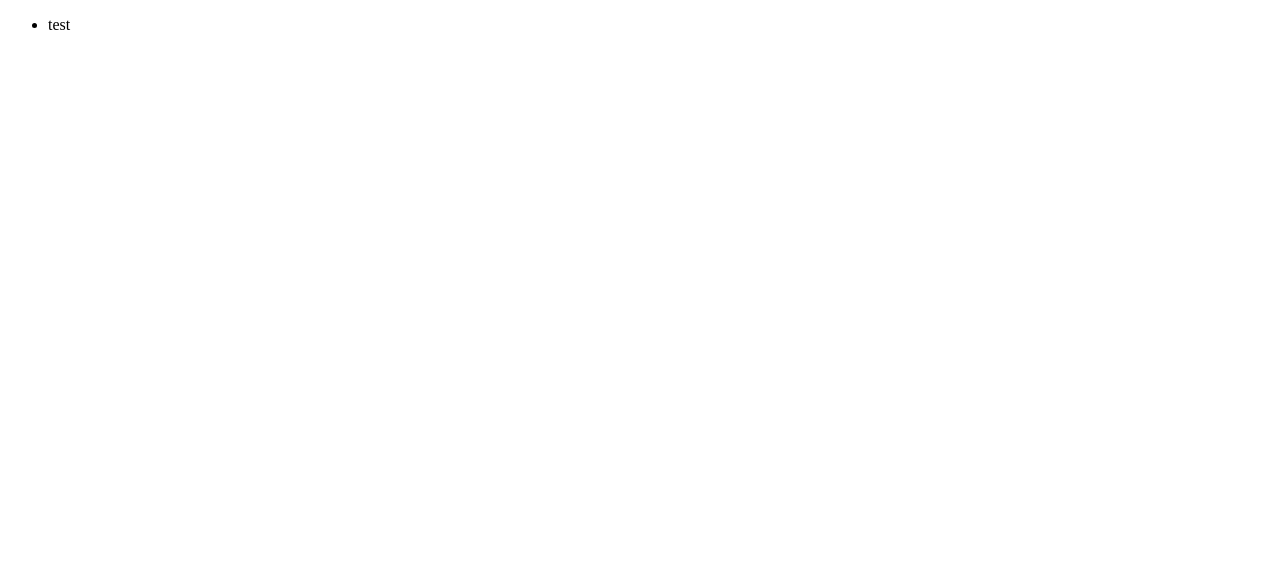
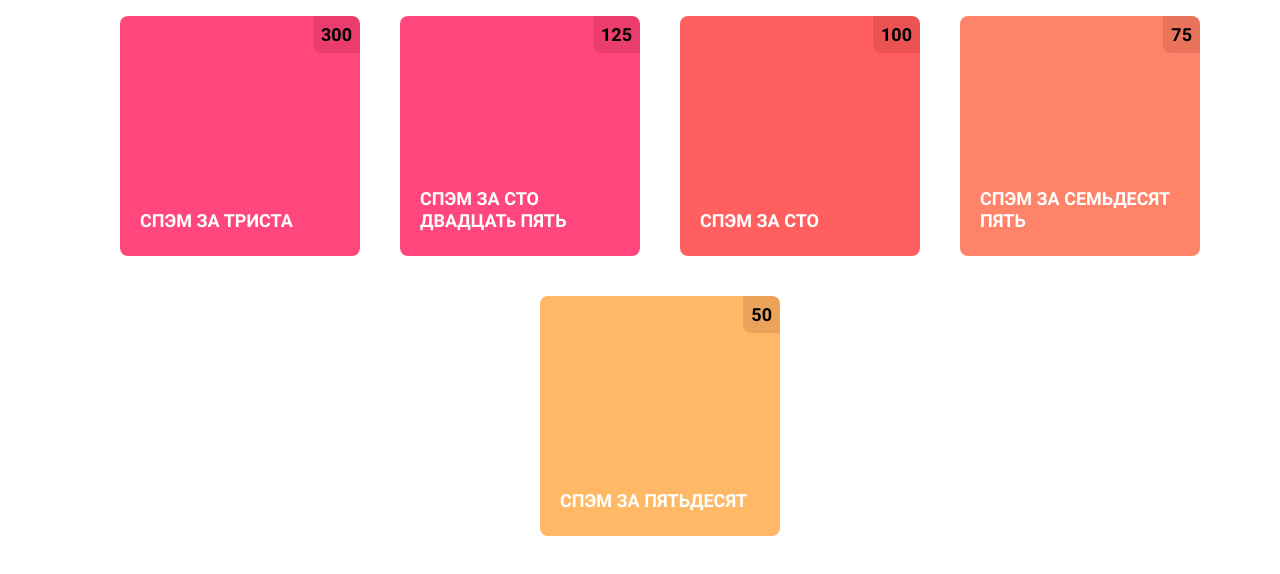
Before and after one commit to C-Sulik/getting-things-done, a React (Create React App) app: page / in a window 1280 px wide. Shown: the top 574 px of the page. Built offline with nearby package versions, Linux system fonts and the light colour scheme.

Commit message:
feat: added a list of tasks and styles to it
Co-authored-by: Stanislav <s74s@users.noreply.github.com>

```diff
--- a/src/App.tsx
+++ b/src/App.tsx
@@ -1,5 +1,11 @@
-import { TasksList } from './features/tasks/TasksList';
+import { TasksList } from './features/tasks/components/TasksList';
+import { GlobalStyle } from './styles';
 
 export const App = () => {
-  return <TasksList />;
+  return (
+    <>
+      <GlobalStyle />
+      <TasksList />
+    </>
+  );
 };
--- a/src/features/tasks/TasksList.tsx
+++ /dev/null
@@ -1,14 +0,0 @@
-import { useAppDispatch, useAppSelector } from '../../app/hooks';
-
-export const TasksList = () => {
-  useAppDispatch();
-  const tasks = useAppSelector((state) => state.tasks.items);
-
-  return (
-    <ul>
-      {tasks.map((task) => (
-        <li key={task.id}>{task.title}</li>
-      ))}
-    </ul>
-  );
-};
--- /dev/null
+++ b/src/features/tasks/components/TaskItem.tsx
@@ -0,0 +1,48 @@
+import styled from 'styled-components';
+import { TaskI } from '../tasks-slice';
+
+const TaskWrapper = styled.li<{ difficulty: Difficulty }>`
+  display: flex;
+  flex-direction: column;
+  list-style: none;
+  width: 240px;
+  height: 240px;
+  border-radius: ${({ theme }) => theme.radius.default};
+  background-color: ${({ theme, difficulty }) => theme.colors.background[difficulty]};
+`;
+
+const Reward = styled.span`
+  margin-left: auto;
+  padding: 0.8rem;
+  border-radius: ${({ theme }) => `0 ${theme.radius.default}`};
+  background-color: #64060620;
+  text-align: center;
+  font-size: ${({ theme }) => theme.fontSize.medium};
+`;
+
+const TaskTitle = styled.p`
+  margin: auto 2rem 2.4rem 2rem;
+  color: white;
+  line-height: 2.2rem;
+  font-size: ${({ theme }) => theme.fontSize.medium};
+`;
+
+export type Difficulty = 'easiest' | 'easy' | 'normal' | 'hard';
+
+const getDifficulty = (reward: number): Difficulty => {
+  if (reward >= 125) return 'hard';
+  if (reward >= 100) return 'normal';
+  if (reward >= 75) return 'easy';
+  return 'easiest';
+};
+
+export const TasksItem = ({ title, reward }: TaskI) => {
+  const taskDifficulty = getDifficulty(reward);
+
+  return (
+    <TaskWrapper difficulty={taskDifficulty}>
+      <Reward>{reward}</Reward>
+      <TaskTitle>{title}</TaskTitle>
+    </TaskWrapper>
+  );
+};
--- /dev/null
+++ b/src/features/tasks/components/TasksList.tsx
@@ -0,0 +1,18 @@
+import { useAppDispatch, useAppSelector } from '../../../app/hooks';
+import { TasksWrapper } from './styles';
+import { TasksItem } from './TaskItem';
+
+export const TasksList = () => {
+  useAppDispatch();
+  const tasks = useAppSelector((state) => state.tasks.items);
+
+  return (
+    <TasksWrapper>
+      {[...tasks]
+        .sort((first, second) => second.reward - first.reward)
+        .map((task) => (
+          <TasksItem key={task.id} {...task} />
+        ))}
+    </TasksWrapper>
+  );
+};
--- /dev/null
+++ b/src/features/tasks/components/styles.ts
@@ -0,0 +1,8 @@
+import styled from 'styled-components';
+
+export const TasksWrapper = styled.ul`
+  display: flex;
+  justify-content: center;
+  flex-wrap: wrap;
+  gap: 4rem;
+`;
--- a/src/features/tasks/styles.ts
+++ /dev/null
@@ -1,3 +0,0 @@
-import styled from 'styled-components';
-
-export const TasksWrapper = styled.ul``;
--- a/src/features/tasks/tasks-slice.ts
+++ b/src/features/tasks/tasks-slice.ts
@@ -3,7 +3,7 @@ import { createSlice } from '@reduxjs/toolkit';
 export type TaskI = {
   id: number;
   title: string;
-  reward: number;
+  reward: 300 | 125 | 100 | 75 | 50;
 };
 
 export type TasksStateI = {
@@ -11,7 +11,13 @@ export type TasksStateI = {
 };
 
 const initialState: TasksStateI = {
-  items: [{ id: 1, title: 'test', reward: 100 }],
+  items: [
+    { id: 1, title: 'СПЭМ ЗА ТРИСТА', reward: 300 },
+    { id: 2, title: 'СПЭМ ЗА СТО ДВАДЦАТь ПЯТЬ', reward: 125 },
+    { id: 3, title: 'СПЭМ ЗА СТО', reward: 100 },
+    { id: 4, title: 'СПЭМ ЗА СЕМЬДЕСЯТ ПЯТЬ', reward: 75 },
+    { id: 5, title: 'СПЭМ ЗА ПЯТЬДЕСЯТ', reward: 50 },
+  ],
 };
 
 export const tasksSlice = createSlice({
--- a/src/index.tsx
+++ b/src/index.tsx
@@ -4,12 +4,16 @@ import { App } from './App';
 import { store } from './app/store';
 import { Provider } from 'react-redux';
 import * as serviceWorker from './serviceWorker';
+import { ThemeProvider } from 'styled-components';
+import { theme } from './theme';
 
 ReactDOM.render(
   <React.StrictMode>
-    <Provider store={store}>
-      <App />
-    </Provider>
+    <ThemeProvider theme={theme}>
+      <Provider store={store}>
+        <App />
+      </Provider>
+    </ThemeProvider>
   </React.StrictMode>,
   document.getElementById('root'),
 );
--- a/src/styles.ts
+++ b/src/styles.ts
@@ -1,16 +1,25 @@
 import { createGlobalStyle } from 'styled-components';
+
 export const GlobalStyle = createGlobalStyle`
     @font-face {
-        font-family: 'Roboto';
-        src: local("Roboto-Bold"), local("Roboto-Regular"),
-        url('../fonts/Roboto-Bold.ttf'),
-        url('../fonts/Roboto-Regular.ttf');
+      font-family: 'Roboto';
+      src: local("Roboto-Bold"), local("Roboto-Regular"),
+      url('../fonts/Roboto-Bold.ttf'),
+      url('../fonts/Roboto-Regular.ttf');
     }
 
-    *{
-        font-family: 'Roboto';
-        margin: 0px;
-        padding: 0px;
+    html {
+      box-sizing: border-box;
+      height: 100%;
+      font-size: 62.5%;
+      scroll-behavior: smooth;
     }
 
+    body {
+      font-family: 'Roboto';
+      min-height: 100%;
+      font-size: 1.6rem;
+      -webkit-font-smoothing: antialiased;
+      -moz-osx-font-smoothing: grayscale;
+    }
 `;
--- /dev/null
+++ b/src/theme.ts
@@ -0,0 +1,23 @@
+import { DefaultTheme } from 'styled-components';
+
+export const theme: DefaultTheme = {
+  radius: { default: '0.8rem' },
+  colors: {
+    background: { hard: '#FF467D', normal: '#FF5F5F', easy: '#FE8368', easiest: '#FFB966' },
+  },
+  fontSize: {
+    extraSmall: '1rem',
+    small: '1.2rem',
+    regular: '1.4rem',
+    default: '1.6rem',
+    medium: '1.8rem',
+    large: '2.2rem',
+    largest: '3rem',
+  },
+  opacity: {
+    minimal: 0.1,
+    medium: 0.4,
+    regular: 0.6,
+    small: 0.8,
+  },
+};
```
Also changed, not shown: src/styled.d.ts (added, +16 -0 lines).
